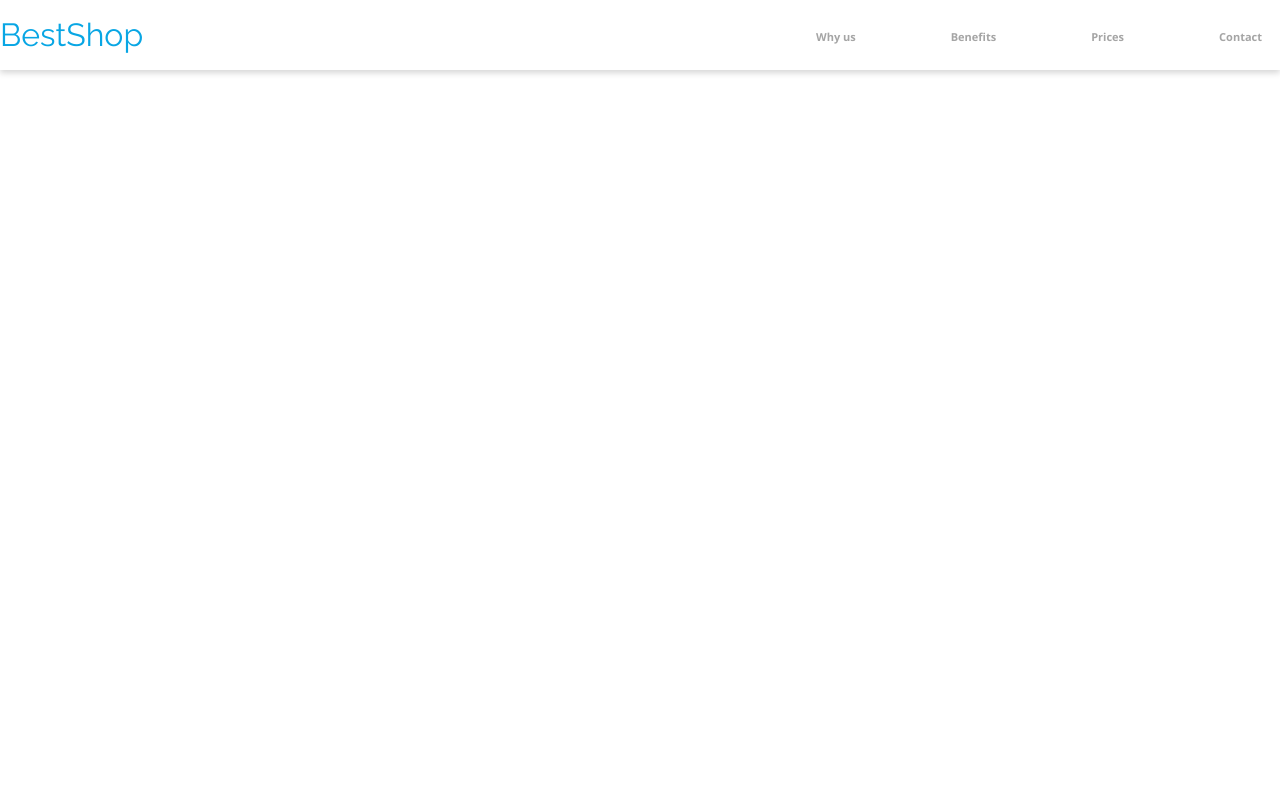
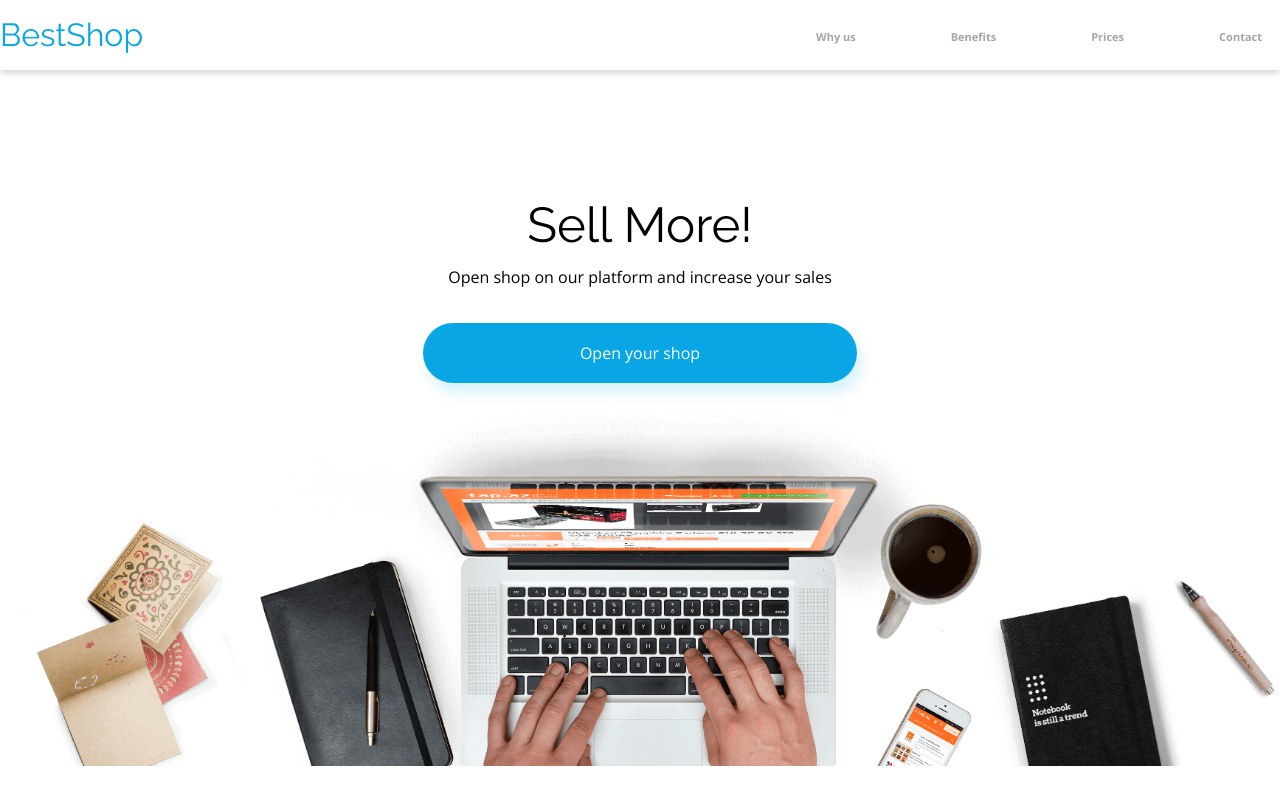
Before and after one commit to Luukkasz/BestShop-project, a website: page index.html in a window 1280 px wide. Drawn offline with nearby package versions, Linux system fonts and the light colour scheme.

Commit message:
Opening-section-done

```diff
--- a/index.html
+++ b/index.html
@@ -39,6 +39,16 @@
         </div>
     </header>
 
+    <section class="opening">
+        <div class="opening__container">
+            <h1 class="opening__title">Sell More!</h1>
+            <p class="opening__description">Open shop on our platform and increase your sales</p>
+            <a href="#" class="opening__btn">Open your shop</a>
+        </div>
+
+        <img src="./images/Background.png" alt="notebook" class="opening__img">
+    </section>
+
 </body>
 
 </html>
--- /dev/null
+++ b/scss/elements/_section-opening.scss
@@ -0,0 +1,35 @@
+.opening {
+    width: 100%;
+    display: flex;
+    flex-direction: column;
+}
+
+.opening__container {
+    margin-top: 130px;
+    align-self: center;
+    display: flex;
+    flex-direction: column;
+    align-items: center;
+}
+
+.opening__title {
+    font-family: $font-raleway;
+    font-size: toRem(49px);
+    color: $color-black;
+    margin-bottom: toRem(20px);
+}
+
+.opening__description {
+    font-size: toRem(16px);
+    color: $color-black;
+    margin-bottom: toRem(38px);
+}
+
+.opening__btn {
+    display: inline-block;
+    background-color: $color-primary;
+    color: $color-white;
+    padding: 22px 157px;
+    box-shadow: 5px 10px 14px #07ACE629;
+    border-radius: 40px;
+}
--- a/scss/main.scss
+++ b/scss/main.scss
@@ -7,3 +7,4 @@
 
 
 @import "./elements/header";
+@import "./elements/section-opening";
```
Also changed, not shown: css/main.css, 1 other file.
